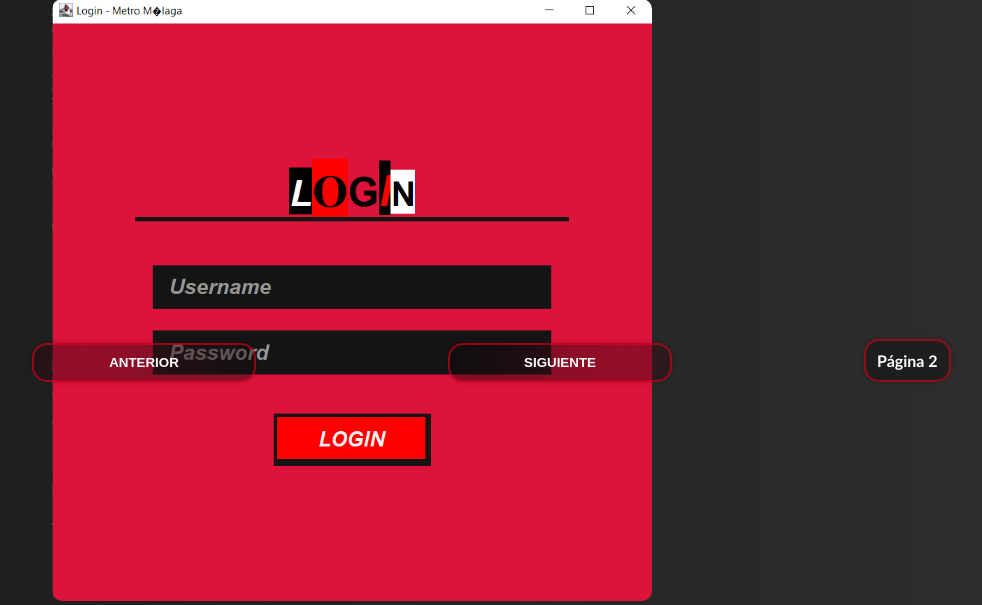
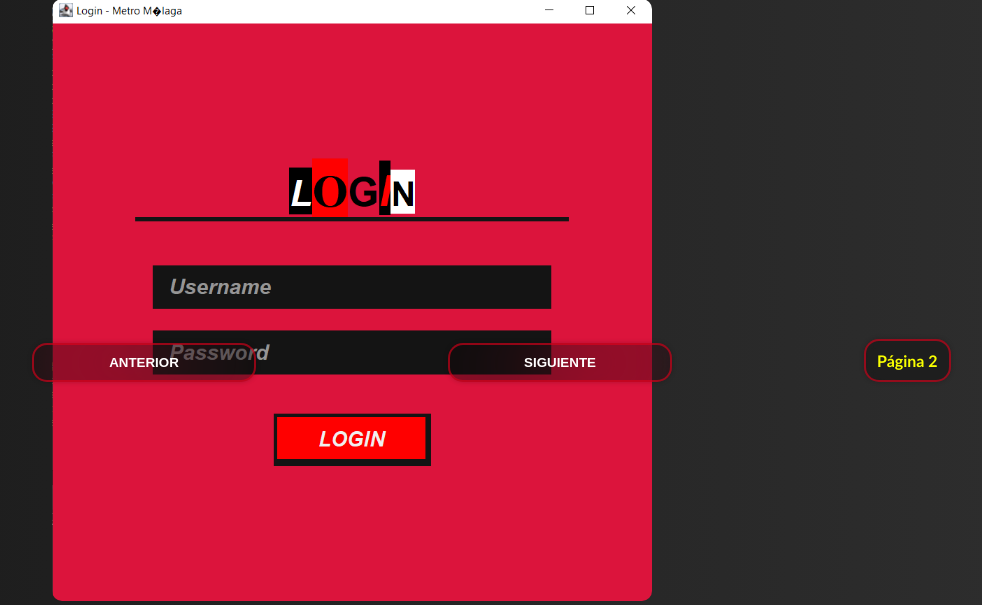
Before and after one commit to javisx-gh/manual-cm, a PHP site: page /HTML/page1.html in a window 1280 px wide. Shown: the part 378-983 px from the top of the page, without its empty margins (288-1270 px from the left). Run offline with PHP 8.4, Linux system fonts and the light colour scheme.

Commit message:
color texto paaginacion

```diff
--- a/styles.css
+++ b/styles.css
@@ -485,7 +485,7 @@ body.page {
         left: 90%;
         text-align: center;
         font-weight: bold;
-        color: #fff;
+        color: #F9FF00;
         background: rgba(0, 0, 0, 0.3);
         backdrop-filter: blur(5px);
         border: 2px solid rgb(228, 0, 27, 0.6);
```
